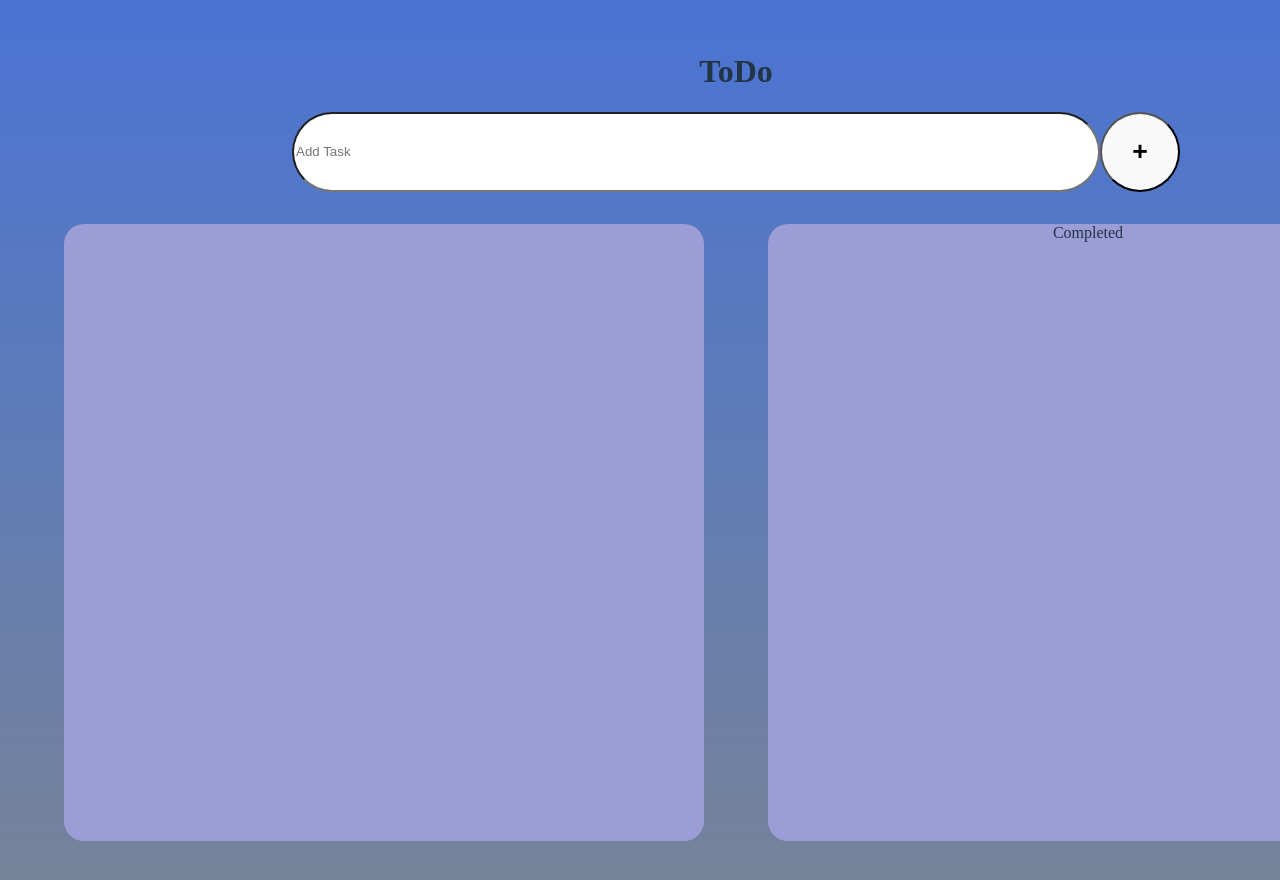
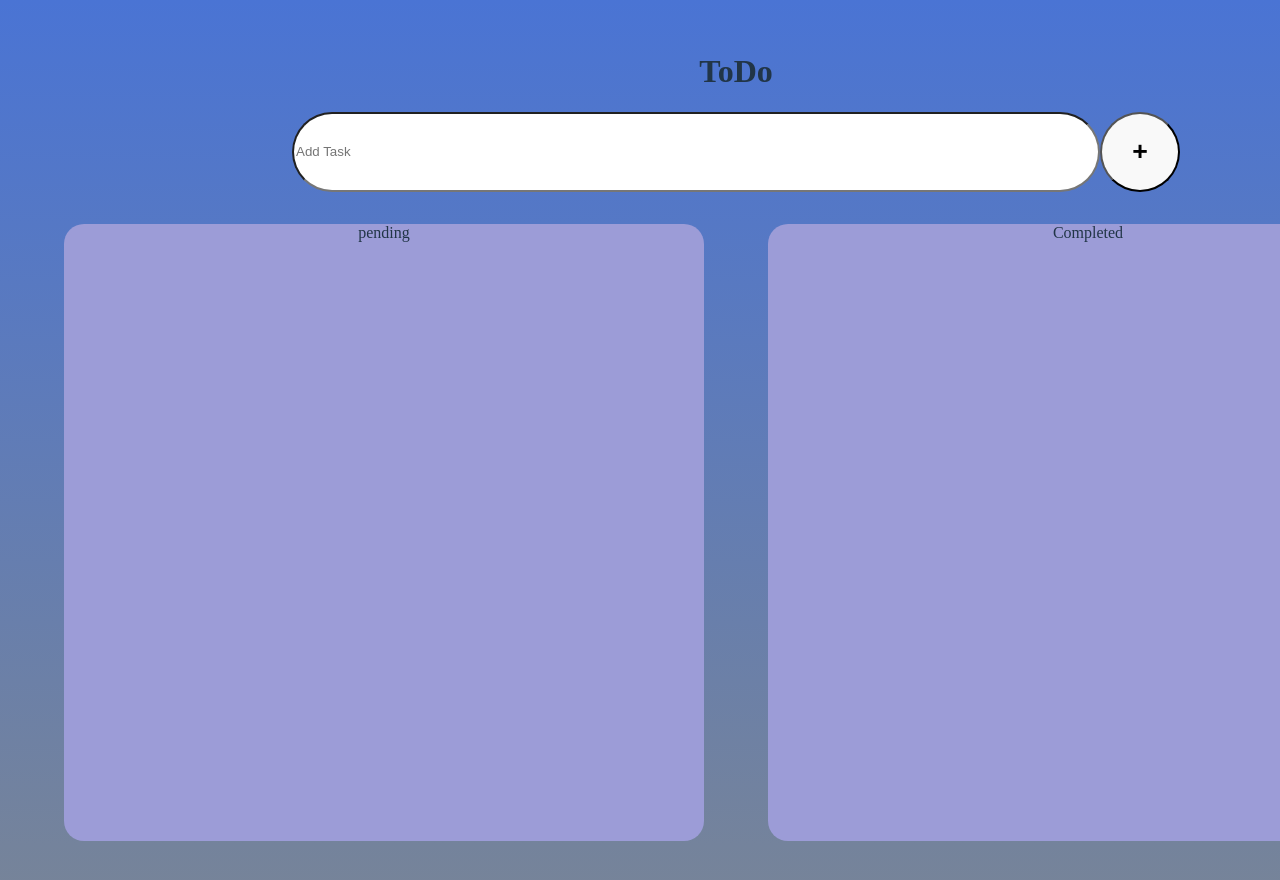
Before and after one commit to josuemj/toDo, a React (Vite) app: page / in a window 1280 px wide. Shown: the top 880 px of the page. Built offline with nearby package versions, Linux system fonts and the light colour scheme.

Commit message:
feat -> simply adding items to pending list

```diff
--- a/src/App.tsx
+++ b/src/App.tsx
@@ -1,20 +1,44 @@
+import { SetStateAction, useReducer, useState } from "react";
 import "./App.css";
 
 function App() {
+  const [inputTask, setInputTask] = useState<string>("");
+  const [pendingList, setPendingList] = useState<string[]>([]);
+
+  const handleInputChange = (event: {
+    target: { value: SetStateAction<string> };
+  }) => {
+    setInputTask(event.target.value);
+  };
+
+  const onAddTask = () => {
+    setPendingList([...pendingList, inputTask])
+  };
+
   return (
     <>
       <div className="appContainer">
         <h1>ToDo</h1>
 
         <div className="inputContainer">
-          <input className="addTaskInput" placeholder="Add Task"></input>
-          <button className="addTaskButton">
+          <input
+            className="addTaskInput"
+            placeholder="Add Task"
+            onChange={handleInputChange}
+          ></input>
+          <button className="addTaskButton" onClick={onAddTask}>
             <h1>+</h1>
           </button>
         </div>
 
         <div className="tasksContainer">
-          <div className="taskContainer"></div>
+          <div className="taskContainer">
+            pending
+
+            {pendingList.map( (task, index) => (
+              <li key={index}>{task}</li>
+            ))}
+          </div>
           <div className="taskContainer">Completed</div>
         </div>
       </div>
```
